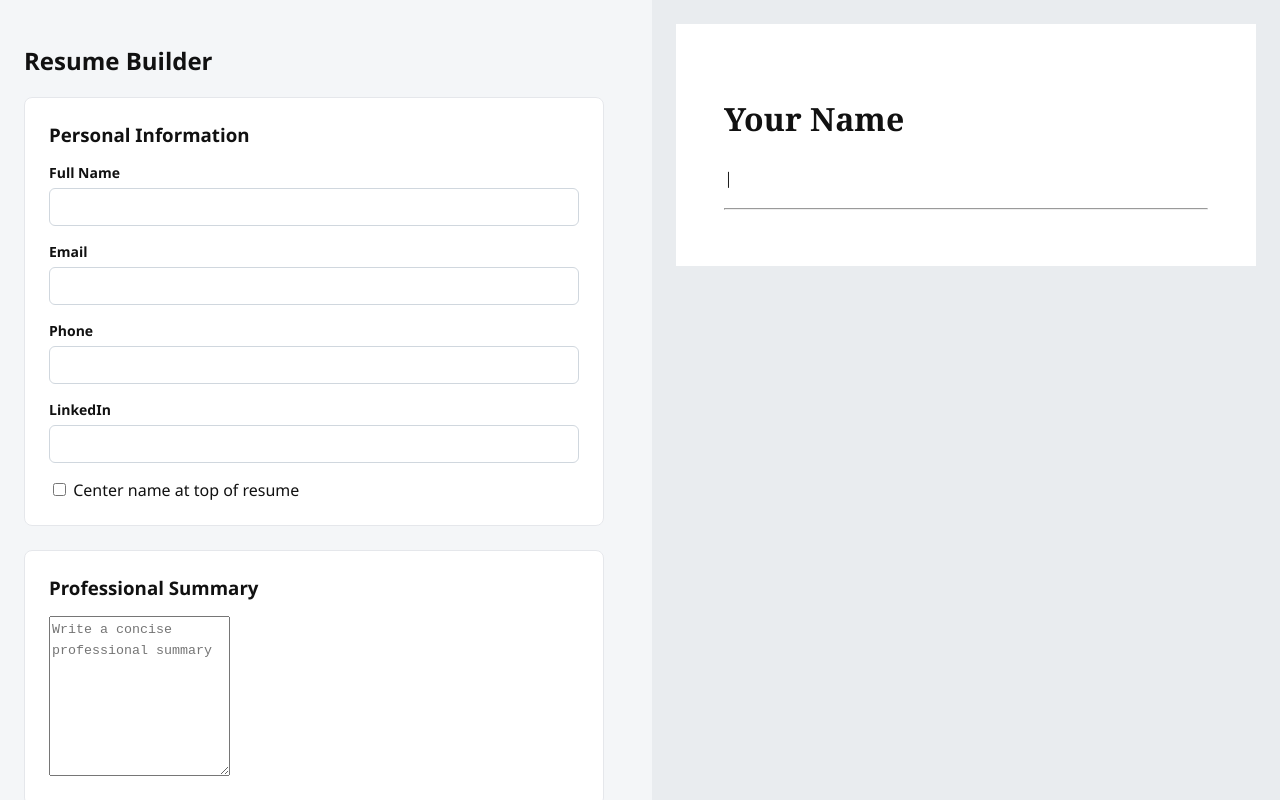
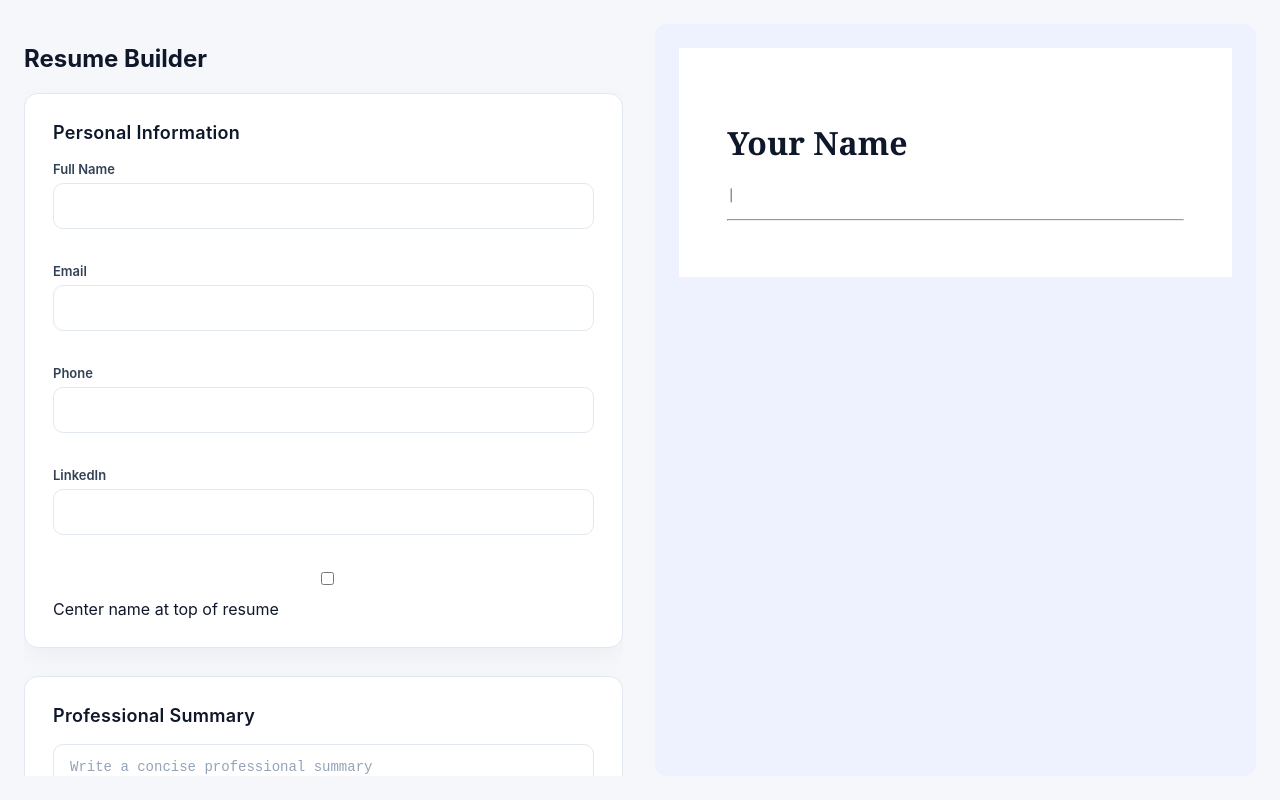
Before and after one commit to deadpool1428/ATS-Proof-Resume-Generator-Job-Matcher, a React (Create React App) app in the folder Frontend/client/: page / in a window 1280 px wide. Built offline with nearby package versions, Linux system fonts and the light colour scheme; the HTML template or start-up script is replaced by a standard one.

Commit message:
Refactor CSS for improved layout and design
Updated styles for various components including body, cards, buttons, and form elements to improve aesthetics and spacing.

```diff
--- a/Frontend/client/src/index.css
+++ b/Frontend/client/src/index.css
@@ -1,127 +1,328 @@
+/* =====================
+   GLOBAL RESET
+===================== */
 * {
   box-sizing: border-box;
 }
 
 body {
   margin: 0;
-  font-family: "Segoe UI", Arial, sans-serif;
-  background-color: #f4f6f8;
-  color: #111;
+  font-family: "Inter", "Segoe UI", Arial, sans-serif;
+  background-color: #f5f7fb;
+  color: #0f172a;
 }
 
-/* ===== LAYOUT ===== */
+/* =====================
+   LAYOUT
+===================== */
 .builder-container {
   display: flex;
-  gap: 24px;
+  gap: 32px;
   height: 100vh;
+  padding: 24px;
 }
 
 .form-panel {
   width: 50%;
-  padding: 24px;
   overflow-y: auto;
 }
 
 .preview-panel {
   width: 50%;
+  overflow-y: auto;
+  background: #eef2ff;
   padding: 24px;
-  background: #e9ecef;
-  overflow-y: auto;
+  border-radius: 12px;
 }
 
-/* ===== CARD ===== */
+/* =====================
+   CARDS
+===================== */
 .card {
   background: #ffffff;
-  border-radius: 8px;
-  padding: 24px;
-  margin-bottom: 24px;
-  border: 1px solid #e5e7eb;
+  border-radius: 14px;
+  padding: 28px;
+  margin-bottom: 28px;
+  border: 1px solid #e2e8f0;
+  box-shadow: 0 8px 24px rgba(15, 23, 42, 0.04);
 }
 
 .card h3 {
-  margin-top: 0;
-  margin-bottom: 16px;
+  margin: 0 0 18px 0;
+  font-size: 18px;
+  font-weight: 600;
+  color: #0f172a;
+  letter-spacing: 0.3px;
 }
 
-/* ===== FORM ===== */
+/* =====================
+   FORM ELEMENTS
+===================== */
 .form-group {
-  margin-bottom: 16px;
+  margin-bottom: 18px;
 }
 
 .form-group label {
   display: block;
-  font-size: 14px;
+  font-size: 13px;
   font-weight: 600;
   margin-bottom: 6px;
+  color: #334155;
 }
 
-.form-group input,
-.form-group textarea {
+input,
+textarea {
   width: 100%;
-  padding: 10px 12px;
+  padding: 14px 16px;
   font-size: 14px;
-  border-radius: 6px;
-  border: 1px solid #d0d7de;
+  border-radius: 10px;
+  border: 1px solid #e2e8f0;
+  background: #ffffff;
+  color: #0f172a;
 }
 
-.form-group input:focus,
-.form-group textarea:focus {
-  outline: none;
-  border-color: #0969da;
+input::placeholder,
+textarea::placeholder {
+  color: #94a3b8;
 }
 
-/* ===== TEXTAREAS ===== */
-textarea {
-  resize: vertical;
-  line-height: 1.6;
+input:focus,
+textarea:focus {
+  outline: none;
+  border-color: #2563eb;
+  box-shadow: 0 0 0 3px rgba(37, 99, 235, 0.15);
 }
 
-.textarea-large {
-  min-height: 160px;
+/* =====================
+   TEXTAREAS (WIDE & COMFORTABLE)
+===================== */
+.textarea-wide {
+  min-height: 200px;
+  resize: vertical;
+  line-height: 1.7;
 }
 
 .textarea-medium {
-  min-height: 120px;
+  min-height: 150px;
+  resize: vertical;
+  line-height: 1.7;
 }
 
-/* ===== BUTTONS ===== */
+/* =====================
+   BUTTONS
+===================== */
 .btn {
-  padding: 8px 16px;
-  border-radius: 6px;
+  padding: 12px 20px;
+  border-radius: 10px;
   border: none;
+  font-size: 14px;
+  font-weight: 600;
   cursor: pointer;
-  font-size: 14px;
 }
 
 .btn-primary {
-  background-color: #1976d2;
-  color: #fff;
+  background-color: #2563eb;
+  color: #ffffff;
+}
+
+.btn-primary:hover {
+  background-color: #1e40af;
 }
 
 .btn-success {
-  background-color: #2e7d32;
-  color: #fff;
+  background-color: #16a34a;
+  color: #ffffff;
 }
 
-/* ===== SKILLS ===== */
+.btn-success:hover {
+  background-color: #15803d;
+}
+
+/* =====================
+   GRIDS
+===================== */
 .skills-grid {
   display: grid;
   grid-template-columns: repeat(3, 1fr);
-  gap: 12px;
+  gap: 14px;
 }
 
-/* ===== EXPERIENCE / EDUCATION ===== */
+/* =====================
+   EXPERIENCE / PROJECT CARDS
+===================== */
 .sub-card {
-  background: #fafafa;
-  padding: 16px;
-  border-radius: 6px;
-  border: 1px solid #e5e7eb;
+  background: #f8fafc;
+  padding: 18px;
+  border-radius: 12px;
+  border: 1px solid #e2e8f0;
+  margin-bottom: 18px;
+}
+
+.row-2 {
+  display: grid;
+  grid-template-columns: 1fr 1fr;
+  gap: 14px;
+  margin-bottom: 14px;
+}
+
+/* =====================
+   PREVIEW DOCUMENT
+===================== */
+.preview-panel h1 {
+  font-size: 32px;
+  margin-bottom: 6px;
+  color: #0f172a;
+}
+
+.preview-panel h3 {
+  font-size: 16px;
+  margin-top: 28px;
+  border-bottom: 1px solid #c7d2fe;
+  padding-bottom: 4px;
+  color: #1e3a8a;
+}
+
+.preview-panel p,
+.preview-panel li {
+  font-size: 14px;
+  color: #334155;
+}
+
+.preview-panel ul {
+  padding-left: 20px;
+}
+
+/* =====================
+   FIELD SPACING FIX
+===================== */
+
+/* Space between stacked inputs inside cards */
+.card input,
+.card textarea {
+  margin-bottom: 14px;
+}
+
+/* Extra spacing between logical blocks */
+.sub-card {
+  padding: 22px;
+}
+
+/* Spacing between rows (Company/Role, Dates) */
+.row-2 {
   margin-bottom: 16px;
 }
 
-.exp-row {
+/* Ensure textarea doesn’t stick to last input */
+.sub-card textarea {
+  margin-top: 6px;
+}
+
+/* Education / Experience inner padding */
+.card > div {
+  margin-bottom: 20px;
+}
+/* ============================
+   SECTION DIVIDERS
+============================ */
+.section-divider {
+  height: 1px;
+  background: linear-gradient(to right, transparent, #c7d2fe, transparent);
+  margin: 32px 0;
+}
+
+/* ============================
+   CARD SPACING IMPROVEMENTS
+============================ */
+.card {
+  position: relative;
+}
+
+.card .form-group {
+  margin-bottom: 20px;
+}
+
+/* ============================
+   EXPERIENCE / EDUCATION BLOCKS
+============================ */
+.sub-card {
+  background: #f8fafc;
+  padding: 22px 24px;
+  border-radius: 14px;
+  border-left: 4px solid #2563eb;
+  margin-bottom: 24px;
+  box-shadow: 0 4px 14px rgba(15, 23, 42, 0.04);
+}
+
+/* Timeline dot */
+.sub-card::before {
+  content: "";
+  position: absolute;
+  left: -9px;
+  top: 28px;
+  width: 14px;
+  height: 14px;
+  background: #2563eb;
+  border-radius: 50%;
+}
+
+/* ============================
+   INPUT SPACING FIX
+============================ */
+.sub-card input,
+.sub-card textarea {
+  margin-bottom: 16px;
+}
+
+/* ============================
+   ROW GROUPING
+============================ */
+.row-2 {
   display: grid;
   grid-template-columns: 1fr 1fr;
-  gap: 12px;
+  gap: 18px;
+  margin-bottom: 18px;
+}
+
+/* ============================
+   SECTION COMPLETION INDICATOR
+============================ */
+.section-status {
+  display: flex;
+  align-items: center;
+  gap: 8px;
+  font-size: 13px;
+  font-weight: 600;
+  color: #64748b;
   margin-bottom: 12px;
 }
+
+.section-status.complete {
+  color: #16a34a;
+}
+
+.section-status span {
+  width: 10px;
+  height: 10px;
+  border-radius: 50%;
+  background: #cbd5e1;
+}
+
+.section-status.complete span {
+  background: #16a34a;
+}
+.section-hint {
+  font-size: 13px;
+  color: #64748b;
+  margin-bottom: 14px;
+}
+
+.resume-preview-card {
+  background: #ffffff;
+  padding: 56px;
+  border-radius: 18px;
+  box-shadow: 0 24px 48px rgba(0, 0, 0, 0.08);
+}
+button:disabled {
+  opacity: 0.6;
+  cursor: not-allowed;
+}
```
